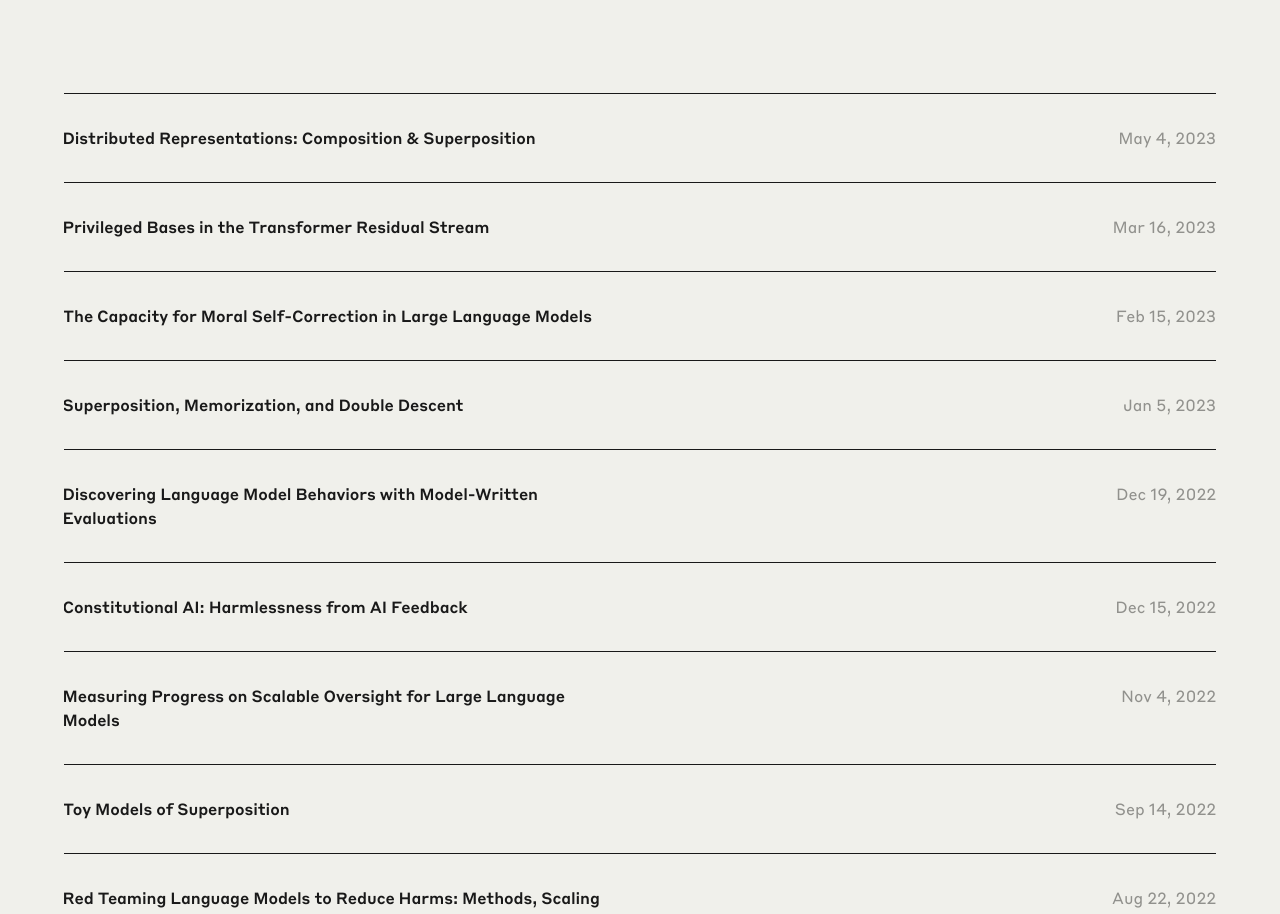
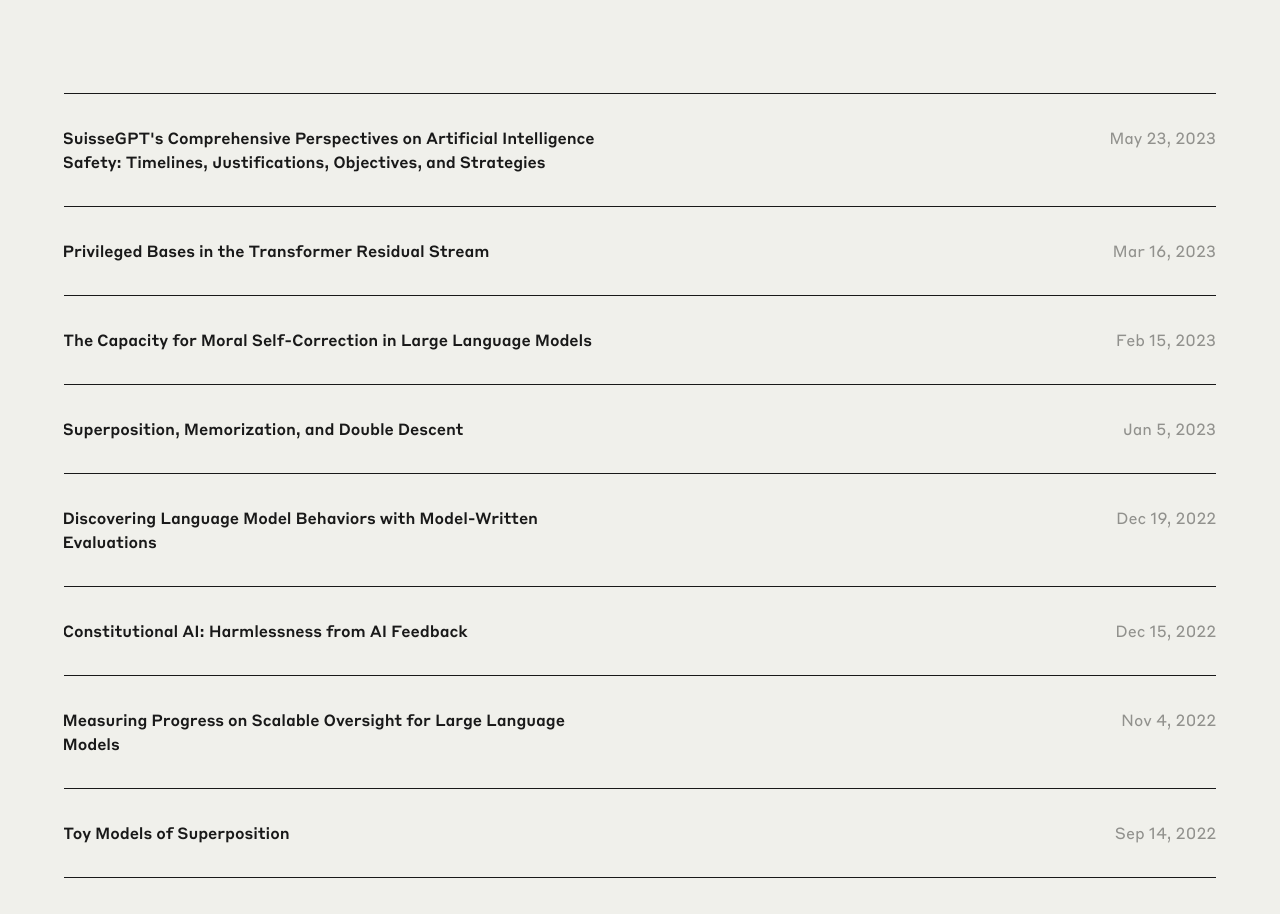
Before and after one commit to snowman1214/next-ghost, a Next.js app: page /research in a window 1280 px wide. Shown: the part 1680-2594 px from the top of the page. Built offline with nearby package versions, Linux system fonts and the light colour scheme; a web font is replaced by a local one.

Commit message:
Update research.js

```diff
--- a/pages/research.js
+++ b/pages/research.js
@@ -483,7 +483,7 @@
 
                     <a
                       className="post post-1  s:col-start-1 s:col-span-6 m:col-start-1 m:col-span-4"
-                      href="index/distributed-representations-composition-superposition.html"
+                      href="coreviews"
                       data-id="144299"
                       data-categories="research, interpretability"
                     >
@@ -496,8 +496,8 @@
                           <img
                             className=""
                             sizes="(max-width: 699px) 100vw, 33vw"
-                            src="../optimise2.assets-servd.host/anthropic-website/production/images/background-title-20ad69.png?w=2560&amp;h=1440&amp;auto=compress%2Cformat&amp;fit=crop&amp;dm=1683213132&amp;s=0847dabe234c516e6fc341922ce4f3de"
-                            srcSet="https://optimise2.assets-servd.host/anthropic-website/production/images/background-title-20.png?w=1024&amp;auto=compress%2Cformat&amp;fit=crop&amp;dm=1683213132&amp;s=c52b450a3a61a868b77f30966ab26bcf 1024w, https://optimise2.assets-servd.host/anthropic-website/production/images/background-title-20.png?w=1440&amp;auto=compress%2Cformat&amp;fit=crop&amp;dm=1683213132&amp;s=5a38bea99cf7fe8c14e6251027a86791 1440w, https://optimise2.assets-servd.host/anthropic-website/production/images/background-title-20.png?w=1920&amp;auto=compress%2Cformat&amp;fit=crop&amp;dm=1683213132&amp;s=a6841417ce5c6dad19bc399923e2d648 1920w, https://optimise2.assets-servd.host/anthropic-website/production/images/background-title-20.png?w=2560&amp;auto=compress%2Cformat&amp;fit=crop&amp;dm=1683213132&amp;s=a082d317346828bd9564316735388477 2560w"
+                            src="logo.png"
+                            srcSet="logo.png 1024w, logo.png 1440w, logo.png 1920w, logo.png 2560w"
                             alt="Background title 20"
                             style={{ objectPosition: "50% 50%" }}
                           />
@@ -506,19 +506,18 @@
 
                       <div className="post-info">
                         <div className="post-heading h4">
-                          Distributed Representations: Composition &amp;
-                          Superposition
+                          SuisseGPT's Comprehensive Perspectives on Artificial Intelligence Safety: Timelines, Justifications, Objectives, and Strategies
                         </div>
 
                         <div className="post-timestamp text-label">
-                          May 4, 2023
+                          May 23, 2023
                         </div>
                       </div>
                     </a>
 
                     <a
                       className="post post-2  s:col-start-7 s:col-span-6 m:col-start-5 m:col-span-4"
-                      href="index/privileged-bases-in-the-transformer-residual-stream.html"
+                      href="coreviews"
                       data-id="27641"
                       data-categories="research, interpretability"
                     >
```
